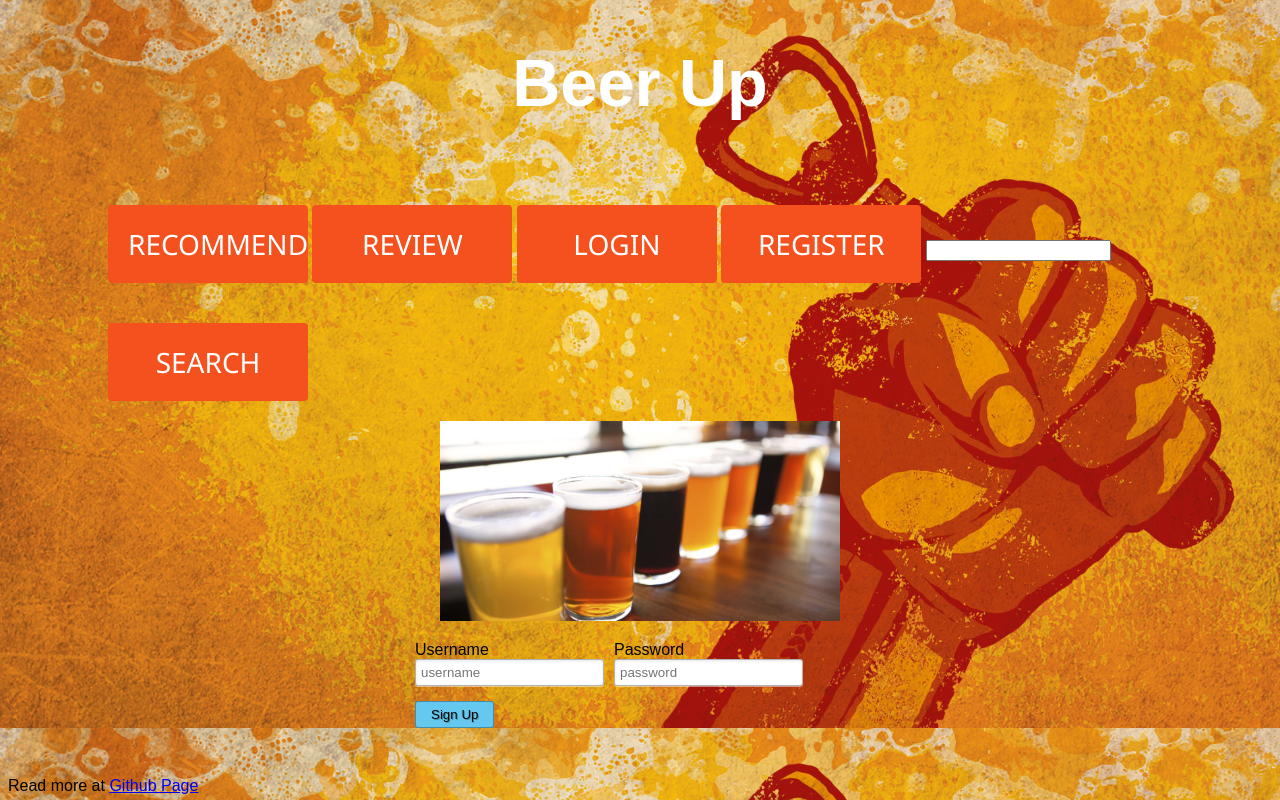
After one commit to tandoni/csse280Project, a Node server app: template frontend/templates/register.html in a window 1280 px wide. The commit adds this page. Run offline with Node 20, Linux system fonts and the light colour scheme; the template is opened without the code that fills it, so the values that code supplies are empty; some libraries are stand-ins or nearby versions.

Commit message:
register page is here!

```diff
--- a/frontend/css/login.css
+++ b/frontend/css/login.css
@@ -92,7 +92,7 @@ footer {
     text-align: center;
     font-size: 28px;
     padding: 20px;
-    width: 250px;
+    width: 200px;
     transition: all 0.5s;
     cursor: pointer;
     margin-top: 40px;
--- /dev/null
+++ b/frontend/templates/register.html
@@ -0,0 +1,56 @@
+<!DOCTYPE html>
+<html lang="en">
+
+<head>
+    <title>Beer Up - Sign Up</title>
+    <meta charset="UTF-8">
+    <meta name="viewport" content="width=device-width, initial-scale=1">
+    <link href="../css/login.css" rel="stylesheet">
+</head>
+
+<body>
+    <h1>Beer Up</h1>
+
+    <div class="menu-buttons">
+        <button class="button" style="display: inline-block">
+            <a class = "nounderline" href="index.html"><span >RECOMMEND</span></a>
+        </button>
+
+        <button class="button" style="display: inline-block">
+            <a class = "nounderline" href="index.html"><span >REVIEW</span></a>
+        </button>
+
+        <button class="button" style="display: inline-block">
+            <a class = "nounderline" href="./templates/login.html"><span>LOGIN</span></a>
+        </button>
+
+        <button class="button" style="display: inline-block">
+            <a class = "nounderline" href="./templates/login.html"><span>REGISTER</span></a>
+        </button>
+
+        <input type="text" name="search">
+        <button class="button" style="display: inline-block">
+            <a class = "nounderline" href="index.html"><span >SEARCH</span></a>
+        </button>
+    </div>
+
+    <section class="loginform">
+        <img src="../images/craft-beer.jpg" alt="beer" />
+        <ul>
+            <li><label for="username">Username</label>
+                <input type="text" id="username" name="username" placeholder="username" required></li>
+            <li><label for="password">Password</label>
+                <input type="password" id="password" name="password" placeholder="password" required></li>
+            <li>
+                <button type="button" id="signUp">Sign Up</button></li>
+        </ul>
+    </section>
+
+    <footer>
+        Read more at <a href="https://github.com/tandoni/csse280Project" target="_blank">Github Page</a>
+    </footer>
+    <script src="https://ajax.googleapis.com/ajax/libs/jquery/3.1.1/jquery.min.js"></script>
+    <script src="../js/login.js"></script>
+</body>
+
+</html>
```
